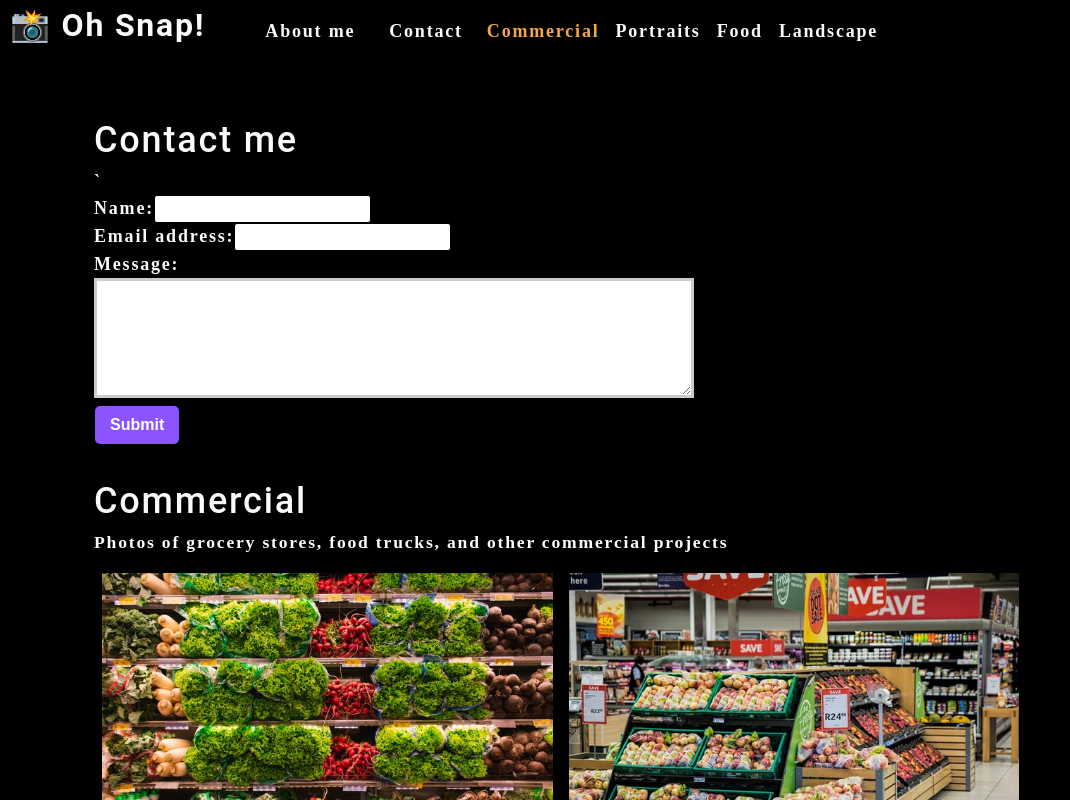
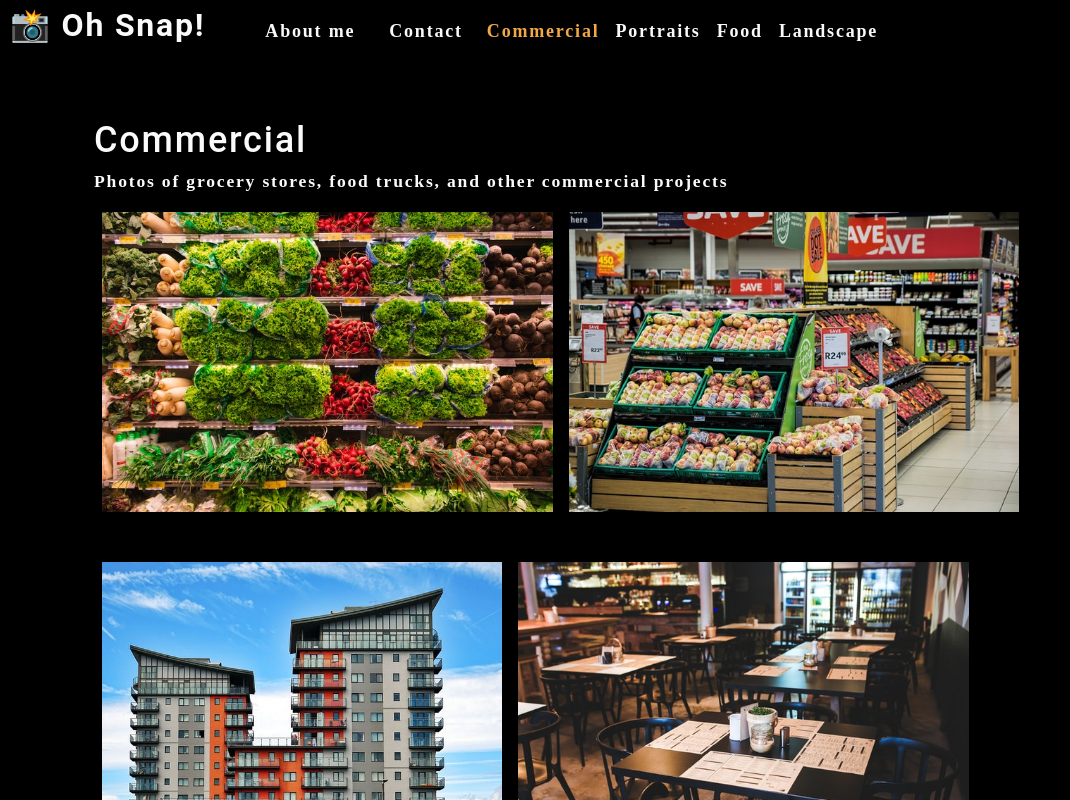
Before and after one commit to raedaltaki/photo-port, a React (Create React App) app: page / in a window 1280 px wide. Shown: the top 800 px of the page, without its empty margins (0-1070 px from the left). Built offline with nearby package versions, Linux system fonts and the light colour scheme.

Commit message:
Convert the App into an SPA

```diff
--- a/src/App.js
+++ b/src/App.js
@@ -6,6 +6,8 @@
 
 function App()
 {
+  const [contactSelected, setContactSelected] = useState(false);
+
   const [categories] = useState(
   [
     {
@@ -34,12 +36,21 @@
         categories={categories}
         setCurrentCategory={setCurrentCategory}
         currentCategory={currentCategory}
+        contactSelected={contactSelected}
+        setContactSelected={setContactSelected}
       ></Nav>
       <main>
         <div>
-          <ContactForm></ContactForm>
-          <Gallery currentCategory={currentCategory} ></Gallery>
-          <About></About>
+          {!contactSelected ?
+          (
+            <>
+              <Gallery currentCategory={currentCategory}></Gallery>
+              <About></About>
+            </>
+          ) :
+          (
+            <ContactForm></ContactForm>
+          )}
         </div>
       </main>
     </div>
--- a/src/components/Contact/index.js
+++ b/src/components/Contact/index.js
@@ -1,17 +1,50 @@
 import React, { useState } from 'react';
+import { validateEmail } from '../../utils/helpers';
 
 function ContactForm()
 {
     const [formState, setFormState] = useState({ name: '', email: '', message: '' });
     const { name, email, message } = formState;
 
+    const [errorMessage, setErrorMessage] = useState('');
+
+
     function handleChange(e)
     {
-        setFormState({...formState, [e.target.name]: e.target.value })
+        if (e.target.name === 'email')
+        {
+            const isValid = validateEmail(e.target.value);
+            console.log(isValid);
+            // isValid conditional statement
+            if (!isValid)
+            {
+                setErrorMessage('Your email is invalid.');
+            }
+            else
+            {
+                setErrorMessage('');
+            }
+        }
+        else
+        {
+            if (!e.target.value.length)
+            {
+                setErrorMessage(`${e.target.name} is required.`);
+            }
+            else
+            {
+                setErrorMessage('');
+            }
+        }
+        if (!errorMessage)
+        {
+            setFormState({...formState, [e.target.name]: e.target.value })
+        }
     }
 
     function handleSubmit(e)
     {
+
         e.preventDefault();
         console.log(formState);
     }
@@ -24,16 +57,22 @@
             <form id="contact-form" onSubmit={handleSubmit}>
             `   <div>
                     <label htmlFor="name">Name:</label>
-                    <input type="text" defaultValue={name} onChange={handleChange} name="name" />
+                    <input type="text" defaultValue={name} onBlur={handleChange} name="name" />
                 </div>
                 <div>
                     <label htmlFor="email">Email address:</label>
-                    <input type="email" defaultValue={email} onChange={handleChange} name="email" />
+                    <input type="email" defaultValue={email} onBlur={handleChange} name="email" />
                 </div>
                 <div>
                     <label htmlFor="message">Message:</label>
-                    <textarea name="message" defaultValue={message} onChange={handleChange} rows="5" />
+                    <textarea name="message" defaultValue={message} onBlur={handleChange} rows="5" />
                 </div>
+                {errorMessage && (
+                    <div>
+                        <p className="error-text">{errorMessage}</p>
+                    </div>
+                )}
+
                 <button type="submit">Submit</button>
             </form>
         </section>
--- a/src/components/Nav/index.js
+++ b/src/components/Nav/index.js
@@ -6,7 +6,9 @@
     const {
         categories = [],
         setCurrentCategory,
-        currentCategory
+        currentCategory,
+        contactSelected,
+        setContactSelected
     } = props;
 
     useEffect(() =>
@@ -24,17 +26,17 @@
             <nav>
                 <ul className="flex-row">
                     <li className="mx-2">
-                        <a data-testid="about" href="#about">
+                        <a data-testid="about" href="#about" onClick={() => setContactSelected(false)}>
                             About me
                         </a>
                     </li>
-                    <li className="mx-2">
-                        <span>Contact</span>
+                    <li className={`mx-2 ${contactSelected && 'navActive'}`}>
+                    <span onClick={() => setContactSelected(true)}>Contact</span>
                     </li>
                     {categories.map((category) =>
                     (
-                        <li className={`mx-1 ${ currentCategory.name === category.name && 'navActive' }`} key={category.name}>
-                            <span onClick={() => { setCurrentCategory(category) }} >
+                        <li className={`mx-1 ${ currentCategory.name === category.name && !contactSelected && 'navActive' }`} key={category.name}>
+                            <span onClick={() => { setCurrentCategory(category); setContactSelected(false);}} >
                                 {capitalizeFirstLetter(category.name)}
                             </span>
                         </li>
```
